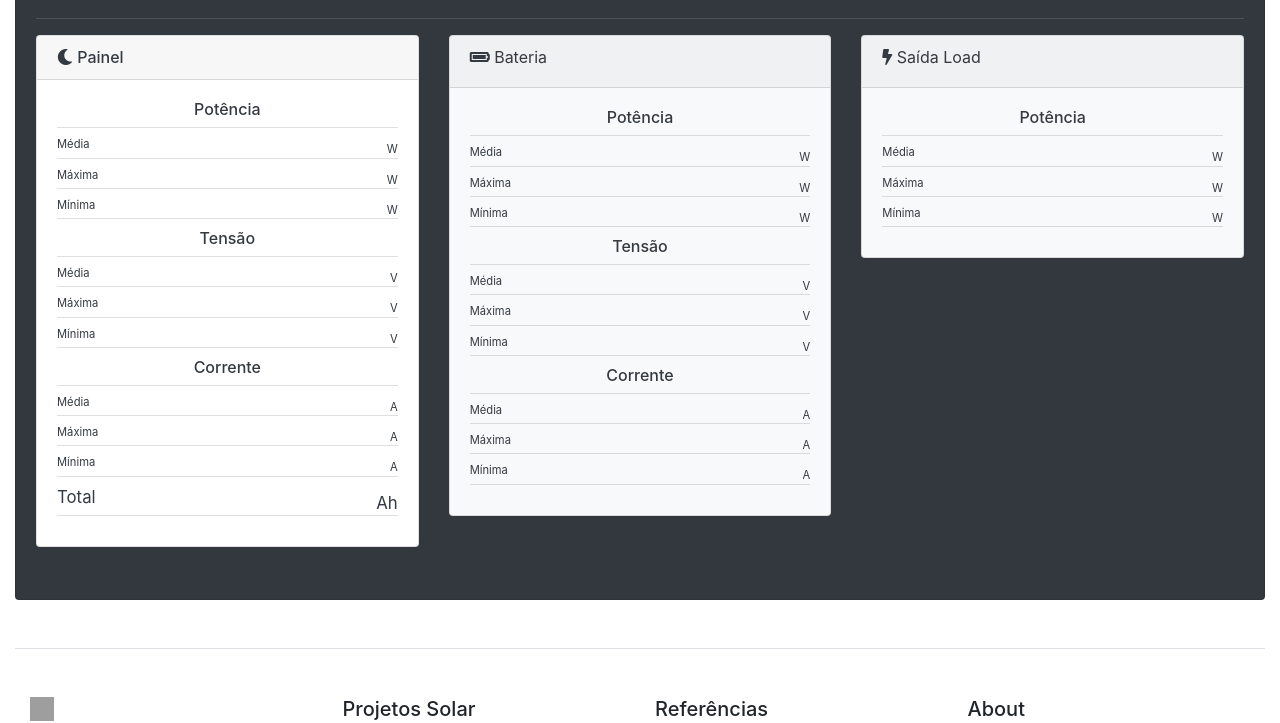
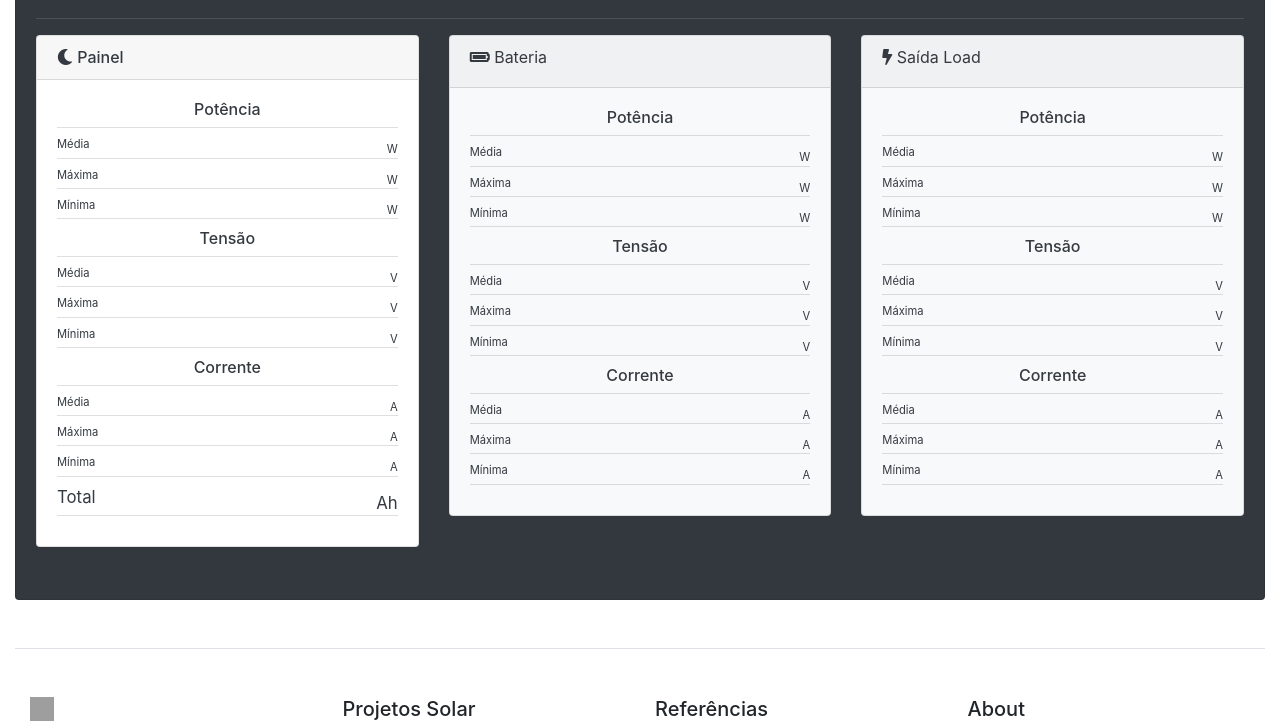
Before and after one commit to pelom/tenergy-api, a Flask app: page / in a window 1280 px wide. Shown: the part 1337-2060 px from the top of the page. Run offline with Flask 2, Linux system fonts and the light colour scheme; data that the repository does not hold is empty; parts of the project's set-up code (start-up, migrations or seed data) failed here and were passed over; some libraries are stand-ins or nearby versions; grey boxes are pictures that could not be loaded.

Commit message:
correcao da PowerLow

```diff
--- a/app/static/js/home.js
+++ b/app/static/js/home.js
@@ -68,6 +68,14 @@ $(document).ready(function(){
             $('#dischargingpoweravg').text(toValue(datajson.discharging.power.avg))
             $('#dischargingpowermax').text(datajson.discharging.power.max)
             $('#dischargingpowermin').text(datajson.discharging.power.min)
+
+            $('#dischargingvoltageavg').text(toValue(datajson.discharging.voltage.avg))
+            $('#dischargingvoltagemax').text(datajson.discharging.voltage.max)
+            $('#dischargingvoltagemin').text(datajson.discharging.voltage.min)
+
+            $('#dischargingcurrentavg').text(toValue(datajson.discharging.current.avg))
+            $('#dischargingcurrentmax').text(datajson.discharging.current.max)
+            $('#dischargingcurrentmin').text(datajson.discharging.current.min)
 
             $('#rtc').text(moment(data.CreatedDate).format('LLLL'))
 
--- a/app/templates/home.html
+++ b/app/templates/home.html
@@ -342,6 +342,53 @@
                                             <strong id="dischargingpowermin"></strong> <small>W</small></span>
                                     </h6>
                                 </div>
+
+                                <div class="line-info text-center"><h6>Tensão</h6></div>
+                                <div class="line-info">
+                                    <h6 class="card-title">
+                                        <small class="float-left">Média</small>
+                                        <span class="float-right font-weight-bold">
+                                            <strong id="dischargingvoltageavg"></strong> <small>V</small></span>
+                                    </h6>
+                                </div>
+                                <div class="line-info">
+                                    <h6 class="card-title">
+                                        <small class="float-left">Máxima</small>
+                                        <span class="float-right font-weight-bold">
+                                            <strong id="dischargingvoltagemax"></strong> <small>V</small></span>
+                                    </h6>
+                                </div>
+                                <div class="line-info">
+                                    <h6 class="card-title">
+                                        <small class="float-left">Mínima</small>
+                                        <span class="float-right font-weight-bold">
+                                            <strong id="dischargingvoltagemin"></strong> <small>V</small></span>
+                                    </h6>
+                                </div>
+
+                                <div class="line-info text-center"><h6>Corrente</h6></div>
+                                <div class="line-info">
+                                    <h6 class="card-title">
+                                        <small class="float-left">Média</small>
+                                        <span class="float-right font-weight-bold">
+                                            <strong id="dischargingcurrentavg"></strong> <small>A</small></span>
+                                    </h6>
+                                </div>
+                                <div class="line-info">
+                                    <h6 class="card-title">
+                                        <small class="float-left">Máxima</small>
+                                        <span class="float-right font-weight-bold">
+                                            <strong id="dischargingcurrentmax"></strong> <small>A</small></span>
+                                    </h6>
+                                </div>
+                                <div class="line-info">
+                                    <h6 class="card-title">
+                                        <small class="float-left">Mínima</small>
+                                        <span class="float-right font-weight-bold">
+                                            <strong id="dischargingcurrentmin"></strong> <small>A</small></span>
+                                    </h6>
+                                </div>
+
                             </div>
                         </div>
                     </div>
```
Also changed, not shown: service/sampleService.py (+24 -9 lines).
